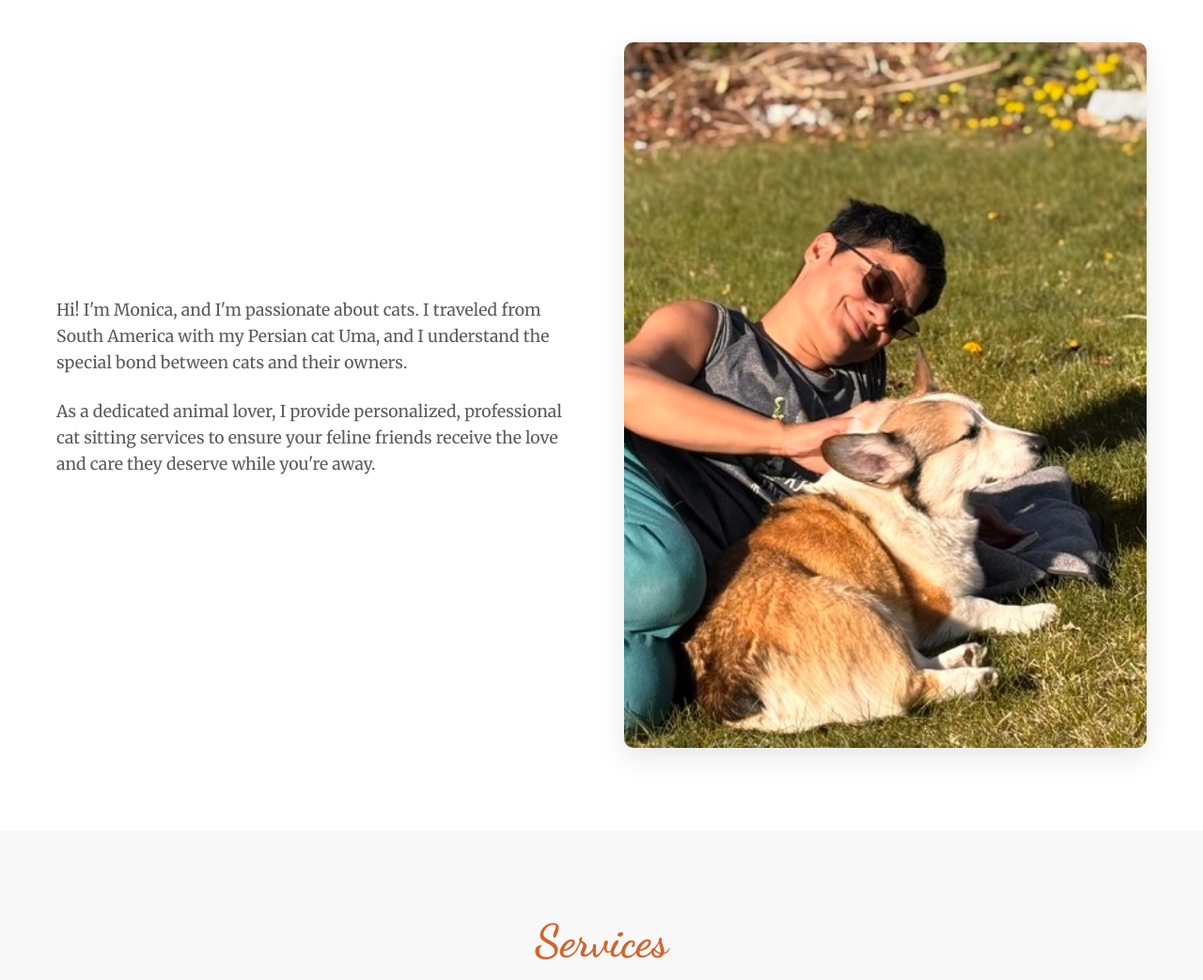
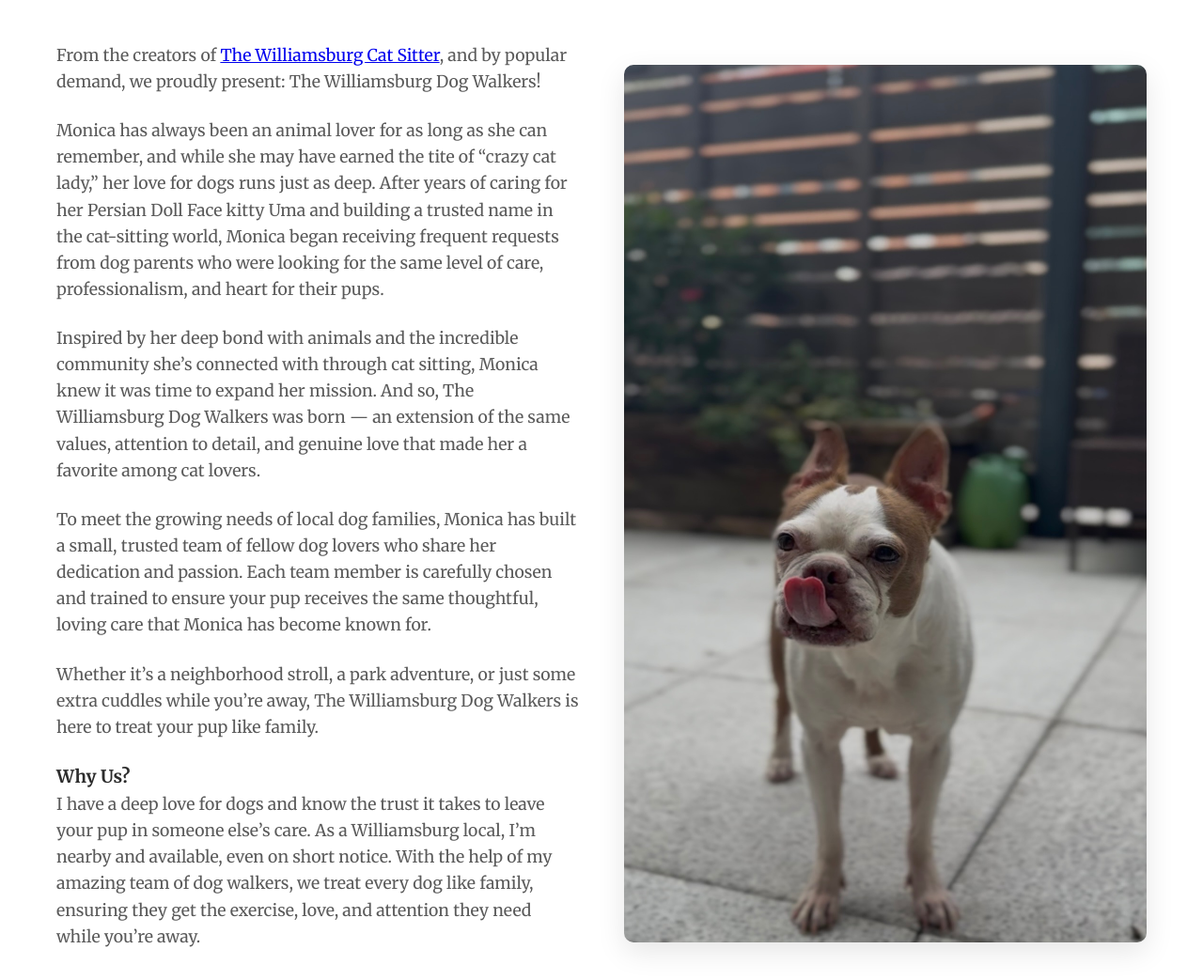
Before and after one commit to mrozanski/williamsburg-dog-walkers, a plain HTML site: page index.html in a window 1280 px wide. Shown: the part 960-2003 px from the top of the page at 94% size. Drawn offline with Linux system fonts and the light colour scheme.

Commit message:
Final copy and images WIP

```diff
--- a/index.html
+++ b/index.html
@@ -55,11 +55,34 @@
             <h2 class="section-title slide-in">About Monica</h2>
             <div class="about-content">
                 <div class="about-text slide-in-left">
-                    <p>Hi! I'm Monica, and I'm passionate about cats. I traveled from South America with my Persian cat Uma, and I understand the special bond between cats and their owners.</p>
-                    <p>As a dedicated animal lover, I provide personalized, professional cat sitting services to ensure your feline friends receive the love and care they deserve while you're away.</p>
+                    <p>From the creators of <a
+                        href="https://thewilliamsburgcatsitter.com/" target="_blank" title="The Williamsburg Cat Sitter"
+                        >The Williamsburg Cat Sitter</a>, and by popular demand, we proudly present:
+                         The Williamsburg Dog Walkers!</p>
+                    <p>Monica has always been an animal lover for as long as she can remember, and while she may have
+                        earned the tite of “crazy cat lady,” her love for dogs runs just as deep. After years of caring
+                        for her Persian Doll Face kitty
+                        Uma and building a trusted name in the cat-sitting world, Monica began receiving frequent
+                        requests from dog parents who were looking for the same level of care, professionalism,
+                        and heart for their pups.</p>
+                    <p>Inspired by her deep bond with animals and the incredible community she’s connected with
+                        through cat sitting, Monica knew it was time to expand her mission. And so,
+                        The Williamsburg Dog Walkers was born — an extension of the same values, attention to detail,
+                        and genuine love that made her a favorite among cat lovers.</p>
+                    <p>To meet the growing needs of local dog families, Monica has built a small, trusted
+                        team of fellow dog lovers who share her dedication and passion. Each team member
+                        is carefully chosen and trained to ensure your pup receives the same thoughtful,
+                        loving care that Monica has become known for.</p>
+                    <p>Whether it’s a neighborhood stroll, a park adventure, or just some extra cuddles
+                        while you’re away, The Williamsburg Dog Walkers is here to treat your pup like family.</p>
+                        <h3>Why Us?</h3>
+                    <p>I have a deep love for dogs and know the trust it takes to leave your pup in someone else’s care.
+                        As a Williamsburg local, I’m nearby and available, even on short notice. With the help of
+                        my amazing team of dog walkers, we treat every dog like family, ensuring they get the exercise,
+                        love, and attention they need while you’re away.</p>
                 </div>
                 <div class="about-image slide-in-right">
-                    <img src="./silvia+mur.jpg" alt="Monica with Uma" />
+                    <img src="./about.jpg" alt="Dog" />
                 </div>
             </div>
         </div>
--- a/styles.css
+++ b/styles.css
@@ -106,10 +106,10 @@ body {
 /* Hero Section */
 .hero {
     height: 100vh;
-    background: url('./cover-dog.jpg') no-repeat center center;
+    background: url('./cover-dog.jpg') no-repeat center left;
     background-size: cover;
     display: flex;
-    align-items: center;
+    align-items: flex-end;
     justify-content: center;
     text-align: center;
     position: relative;
@@ -118,7 +118,7 @@ body {
 .hero-content {
     max-width: 80%;
     padding: 10px 20px;
-    background-color: rgba(0, 0, 0, 0.2);
+    background-color: rgba(0, 0, 0, 0.4);
 }
 
 .hero-title {
@@ -256,23 +256,6 @@ section {
 .area-content em {
     color: var(--color-text-light);
     font-size: 1rem;
-}
-
-.area-map {
-    display: block;
-    margin: 2rem auto 0 auto;
-    max-width: 400px;
-    width: 100%;
-    height: auto;
-    border-radius: 10px;
-    box-shadow: 0 4px 16px rgba(0,0,0,0.08);
-}
-
-@media (max-width: 600px) {
-    .area-map {
-        max-width: 95vw;
-        margin-top: 1.2rem;
-    }
 }
 
 /* Testimonials Section */
```
Also changed, not shown: about.jpg (added), cover-dog.jpg, 1 other file.
